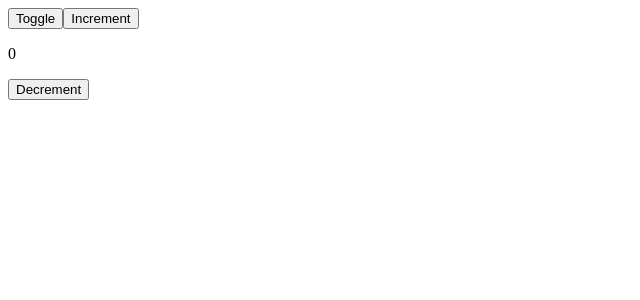
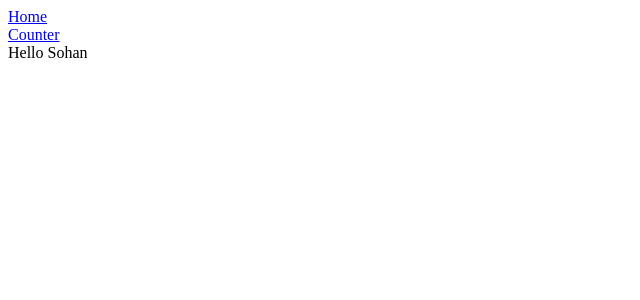
Before and after one commit to ProgrammerSohan/Nuxt-3-Practicing, a Nuxt app: page / in a window 1280 px wide. Shown: the top 300 px of the page, without its empty margins (0-640 px from the left). Built offline with nearby package versions, Linux system fonts and the light colour scheme.

Commit message:
5.5_dynamic components & import(E)

```diff
--- a/app.vue
+++ b/app.vue
@@ -1,29 +1,22 @@
 <template>
 
- <!--  <HomeWelcome /> -->
 
-<button @click="toggle">Toggle</button>
-
-<div v-if="MyComponent === 'welcome'" >
-  <HomeWelcome />
-
- </div>
-<Counter v-else />
+<a href="#" @click="view('home')">Home</a> <br>
+<a href="#" @click="view('counter')">Counter</a>
 
 
-<!-- <component :is="MyComponent" /> -->
+  <HomeWelcome v-if="page === 'home'" />
+
+
+<Counter v-if="page === 'counter'" />
+
 
 </template>
 <script setup>
-//const MyComponent = shallowRef(resolveComponent("Counter"));
-const MyComponent = ref("counter");
+const page = ref("home");
 
-
-function toggle(){
-
-//MyComponent.value = resolveComponent("HomeWelcome");
-MyComponent.value = "welcome";
-
+function view(name){
+ page.value = name;
 
 }
 
```
